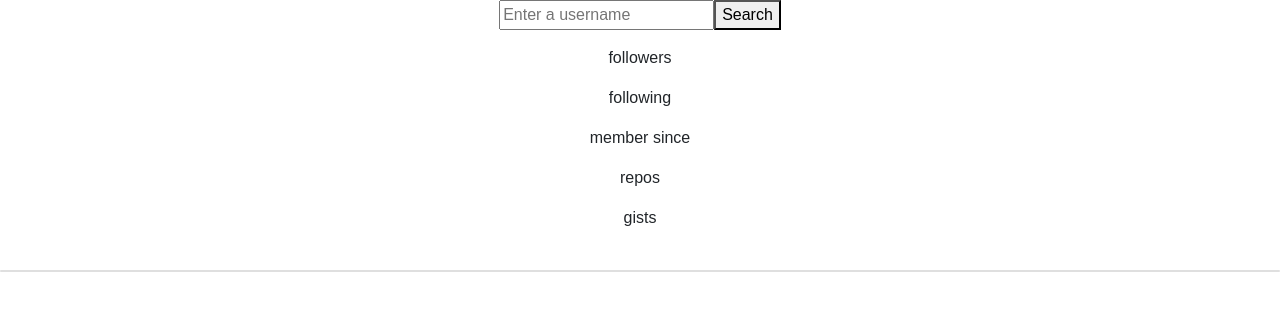
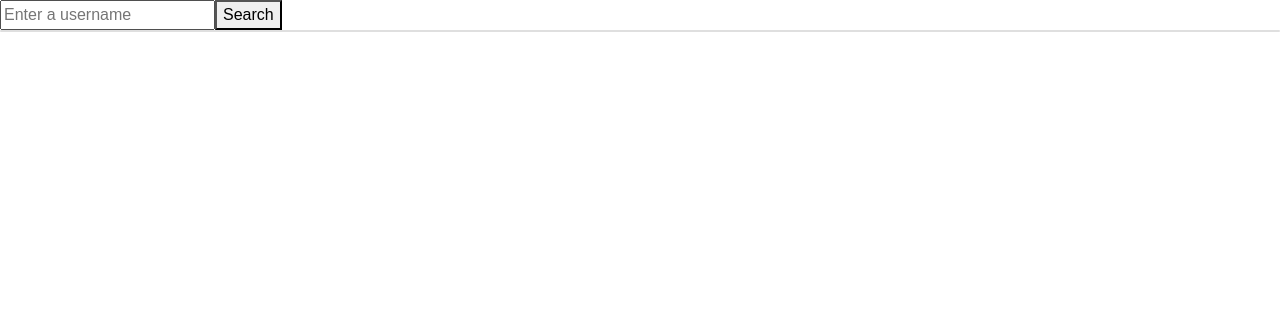
Before and after one commit to ashToronto/git-finder, a React (Create React App) app: page / in a window 1280 px wide. Shown: the top 310 px of the page. Built offline with nearby package versions, Linux system fonts and the light colour scheme.

Commit message:
added hide and show feature to components: user details

```diff
--- a/src/App.css
+++ b/src/App.css
@@ -1,28 +1,7 @@
-.App {
-  text-align: center;
+.avatar {
+  width: 100%
 }
 
-.App-logo {
-  animation: App-logo-spin infinite 20s linear;
-  height: 80px;
+.profile {
+  margin-top: 10px;
 }
-
-.App-header {
-  background-color: #222;
-  height: 150px;
-  padding: 20px;
-  color: white;
-}
-
-.App-title {
-  font-size: 1.5em;
-}
-
-.App-intro {
-  font-size: large;
-}
-
-@keyframes App-logo-spin {
-  from { transform: rotate(0deg); }
-  to { transform: rotate(360deg); }
-}
--- a/src/App.js
+++ b/src/App.js
@@ -17,6 +17,8 @@ class App extends Component {
         gists: '',
         avatar: '',
         repoInfo: [],
+
+        isHidden: false
     }
   }
 
@@ -36,6 +38,7 @@ class App extends Component {
           repos: data.public_repos,
           gists: data.public_gists,
           avatar: data.avatar_url,
+          isHidden: true
     })
     console.log(data)
     return fetch(`https://api.github.com/users/${name}/repos`)
@@ -54,6 +57,7 @@ class App extends Component {
       <div className="App">
          <Form getUser={this.getUser} />
          <div>
+           {this.state.isHidden ?
          <User
            name={this.state.name}
            location={this.state.location}
@@ -64,6 +68,7 @@ class App extends Component {
            gists={this.state.gists}
            avatar={this.state.avatar}
            />
+         : null}
          </div>
          <div>
            <Repo
--- a/src/components/repo.jsx
+++ b/src/components/repo.jsx
@@ -5,17 +5,28 @@ class Repo extends React.Component {
     return (<div className="card">
       {
         this.props.repoInfo.map((repo, key) => (<ul>
-          <p>repository: {repo.name}</p>
-          <p>repo description: {repo.description}</p>
-          <p>forks: {repo.forks}</p>
-          <p>stars: {repo.stargazers_count}</p>
+        <div className="card">
+        <div className="row">
+        <div className="col-md-7">
+
+        <div className="col-md-3">
+          <strong>{repo.name}</strong>: {repo.description}
+        </div>
+
+        <div className="col-md-3">
+          <span className="badge badge-dark">forks: {repo.forks}</span>
+          <span className="badge badge-primary">stars: {repo.stargazers_count}</span>
 
           <a href={repo.html_url}>
-            <button>
+            <button className="btn btn-dark">
               Repo Page
             </button>
           </a>
+          </div>
 
+        </div>
+        </div>
+        </div>
         </ul>))
       }
     </div>);
--- a/src/components/user.jsx
+++ b/src/components/user.jsx
@@ -2,15 +2,27 @@ import React from 'react';
 
 class User extends React.Component {
   render() {
-    return (<div className="App">
-      <p>{this.props.name}</p>
-      <p>{this.props.location}</p>
-      <p>followers {this.props.followers}</p>
-      <p>following {this.props.following}</p>
-      <p>member since {this.props.memberSince}</p>
-      <p>repos {this.props.repos}</p>
-      <p>gists {this.props.gists}</p>
-      <img src={this.props.avatar} alt=''/>
+    return (<div className="card border-primary mb-3">
+      <div className="card-header">{this.props.name}</div>
+      <div className="card-body">
+      <div className="row">
+      <div className="col-md-3">
+      <img className="img-thumbnail avatar" src={this.props.avatar} alt=''/>
+      </div>
+      <div className="col-md-9">
+      <span className="badge badge-dark">followers {this.props.followers}</span>
+      <span className="badge badge-primary">following {this.props.following}</span>
+      <span className="badge badge-success">repos {this.props.repos}</span>
+      <span className="badge badge-info">gists {this.props.gists}</span>
+      <br></br>
+        <ul className="list-group-item">
+        <p>{this.props.location}</p>
+        <p>member since {this.props.memberSince}</p>
+        </ul>
+      </div>
+    </div>
+    </div>
+
     </div>);
   }
 };
```
